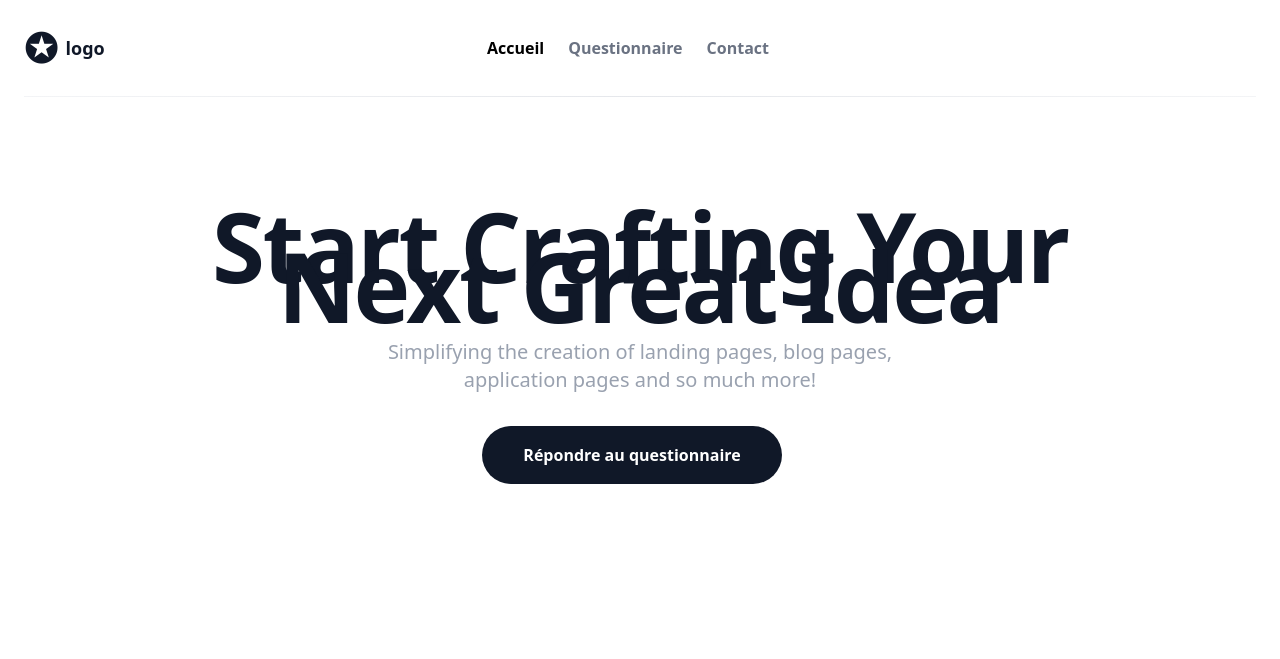
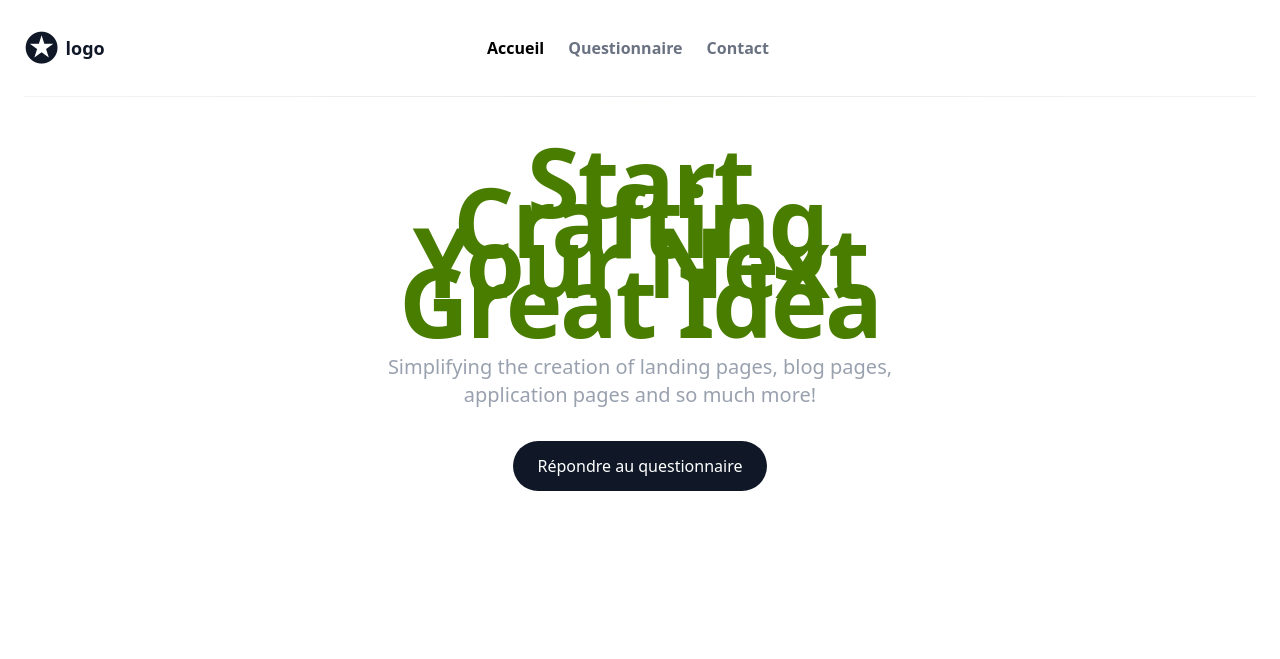
Before and after one commit to Idumii/QuestionnaireESGWeb, a PHP site: page / in a window 1280 px wide. Shown: the top 659 px of the page. Run offline with PHP 8.4, Linux system fonts and the light colour scheme; style sheets or scripts are compiled from the project's sources.

Commit message:
Modification main

```diff
--- a/index.php
+++ b/index.php
@@ -66,27 +66,22 @@
             <div class="w-full h-px bg-gradient-to-r from-gray-100 via-gray-200 to-gray-100"></div>
             <!-- Main Hero Content -->
             <div
-                class="container max-w-md py-20 sm:py-32 mx-auto mt-px text-left sm:max-w-xl sm:px-4 md:max-w-none md:text-center">
-                <h1
-                    class="text-4xl font-bold leading-10 tracking-tight text-left text-gray-900 sm:text-center sm:text-6xl md:text-7xl lg:text-8xl text-balance 2xl:text-lime-700">
-                    Start Crafting Your Next Great Idea</h1>
-                <div
-                    class="mx-auto mt-5 text-gray-400 md:mt-8 max-w-md lg:max-w-lg sm:text-center md:text-xl 2xl:text-lime-700">
-                    Simplifying the creation of landing pages, blog pages, application pages and so much more!</div>
-                <div
-                    class="flex flex-col items-center font-semibold justify-center mt-8 space-y-4 text-center sm:flex-row sm:space-y-0 sm:space-x-4">
-                    <span class="relative inline-flex w-full sm:w-auto">
-                        <a href="#_"
-                            class="inline-flex items-center justify-center w-full px-6 py-3 md:px-8 md:py-4 text-base leading-6 text-white bg-gray-900 border border-transparent rounded-full xl:px-10 sm:w-auto hover:bg-gray-800 focus:outline-none focus:ring-2 focus:ring-offset-2 focus:ring-gray-800">
-                            Répondre au questionnaire
-                        </a>
-                    </span>
-                    <span class="relative inline-flex w-full sm:w-auto">
-
-                    </span>
+                class="container max-w-lg py-16 mx-auto text-center">
+                <h1 class="text-4xl font-bold leading-10 tracking-tight text-lime-700 sm:text-6xl md:text-7xl lg:text-8xl">
+                    Start Crafting Your Next Great Idea
+                </h1>
+                <p class="mx-auto mt-5 text-gray-400 md:mt-8 max-w-lg md:text-xl">
+                    Simplifying the creation of landing pages, blog pages, application pages and so much more!
+                </p>
+                <div class="flex flex-col items-center justify-center mt-8 space-y-4 sm:flex-row sm:space-y-0 sm:space-x-4">
+                    <a href="#_" class="inline-flex items-center justify-center px-6 py-3 text-base leading-6 text-white bg-gray-900 border border-transparent rounded-full hover:bg-gray-800 focus:outline-none focus:ring-2 focus:ring-offset-2 focus:ring-gray-800">
+                        Répondre au questionnaire
+                    </a>
                 </div>
             </div>
             <!-- End Main Hero Content -->
         </div>
     </section>
 </body>
+
+</html>
```
